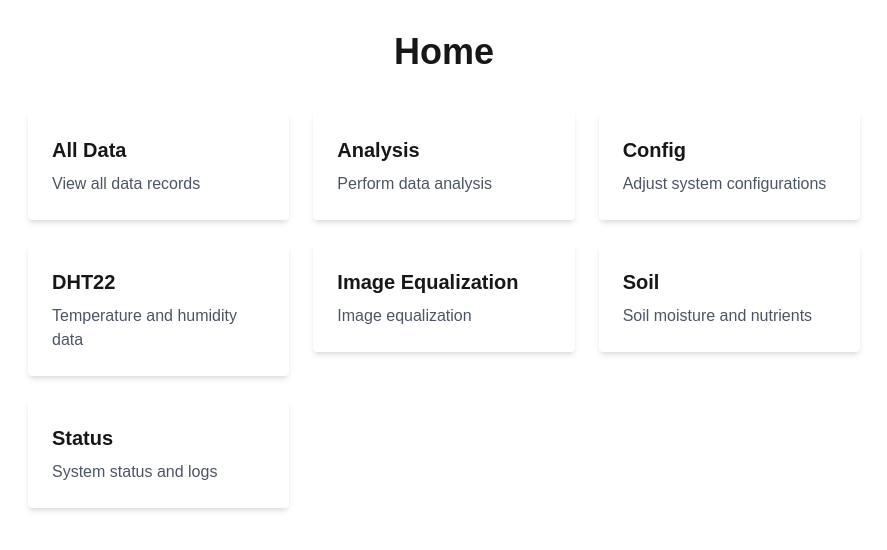
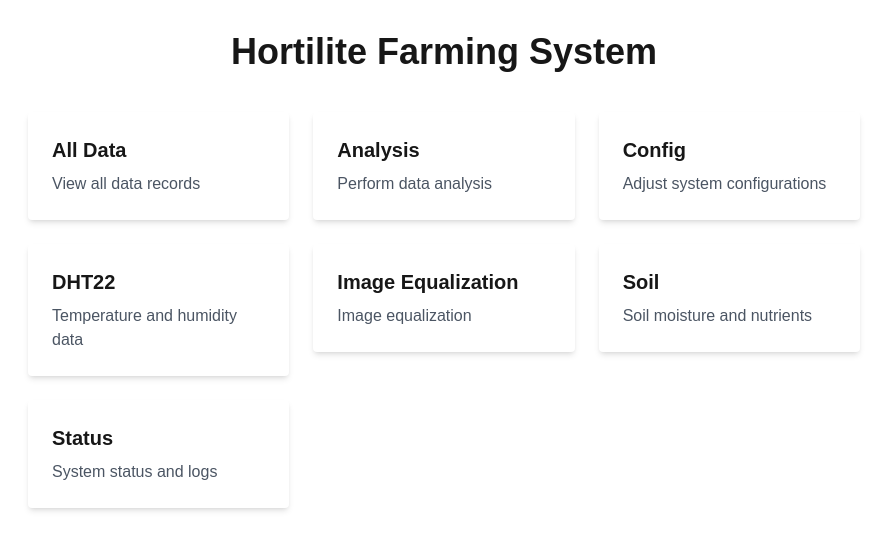
Before and after one commit to dumpfordummy/Hortilite-Web, a Next.js app: page / in a window 1280 px wide. Shown: the top 550 px of the page, without its empty margins (196-1083 px from the left). Built offline with nearby package versions, Linux system fonts and the light colour scheme.

Commit message:
Update page.tsx

```diff
--- a/app/page.tsx
+++ b/app/page.tsx
@@ -4,7 +4,7 @@ import Link from "next/link"
 export default function HomePage() {
   return (
     <div className="p-8 max-w-4xl mx-auto">
-      <h1 className="text-4xl font-bold text-center mb-10">Home</h1>
+      <h1 className="text-4xl font-bold text-center mb-10">Hortilite Farming System</h1>
       <div className="grid grid-cols-1 sm:grid-cols-2 lg:grid-cols-3 gap-6">
         <Link href="/alldata">
           <div className="bg-white shadow-md rounded p-6 hover:bg-gray-50 transition">
```
